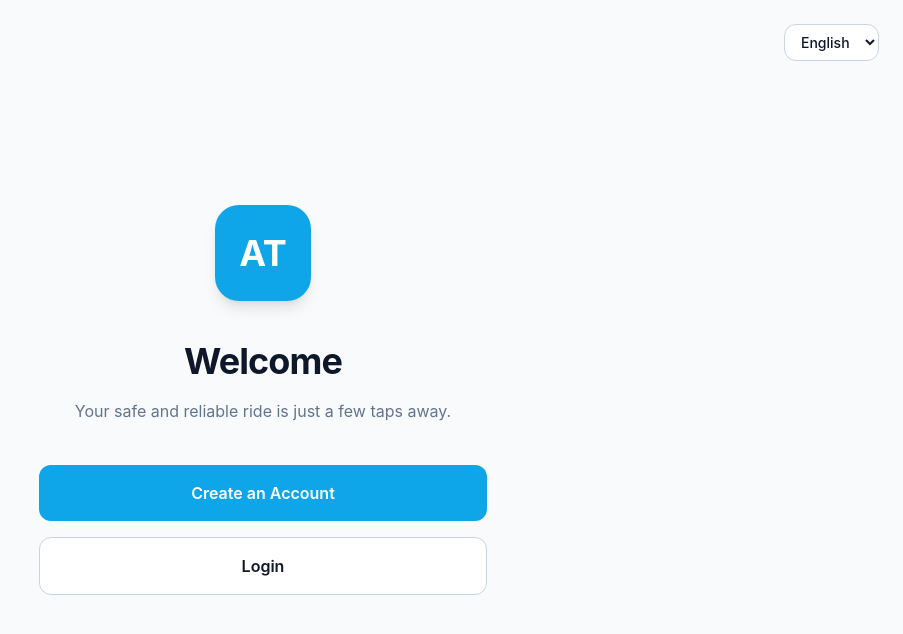
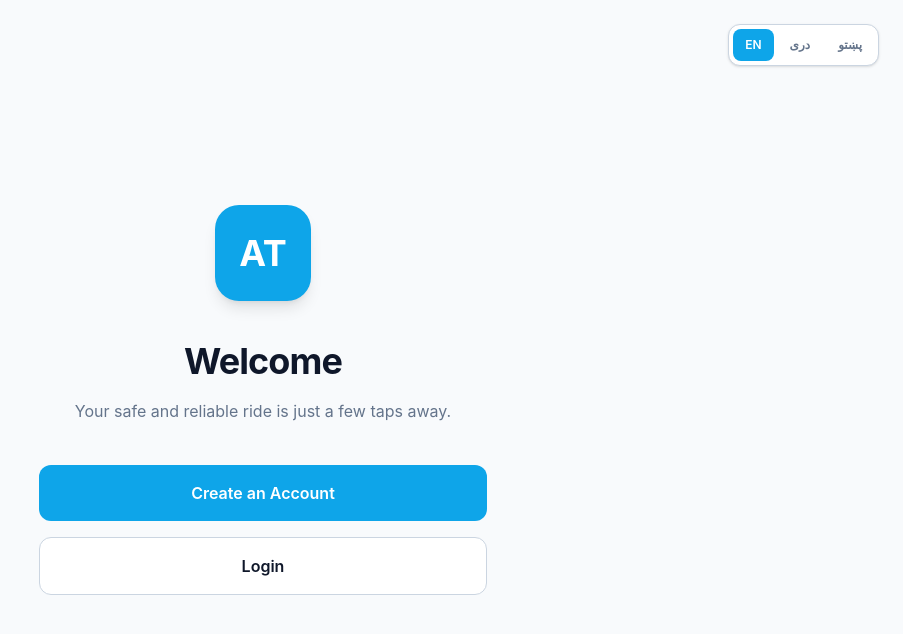
Before and after one commit to khalil-Gardiwal/netlinks-frontend, a React (Vite) app: page /auth/welcome in a window 1280 px wide. Shown: the top 634 px of the page, without its empty margins (377-1280 px from the left). Built offline with nearby package versions, Linux system fonts and the light colour scheme.

Commit message:
worked on translation in different pages

```diff
--- a/src/components/LanguageSwitcher.jsx
+++ b/src/components/LanguageSwitcher.jsx
@@ -3,20 +3,49 @@ import { useTranslation } from "react-i18next";
 function LanguageSwitcher() {
   const { i18n } = useTranslation();
 
-  const handleLanguageChange = (event) => {
-    i18n.changeLanguage(event.target.value);
+  const changeLanguage = (language) => {
+    i18n.changeLanguage(language);
+    localStorage.setItem("at-language", language);
   };
 
   return (
-    <select
-      value={i18n.language}
-      onChange={handleLanguageChange}
-      className="rounded-xl border border-[#CBD5E1] bg-white px-3 py-2 text-sm font-medium text-[#0F172A] outline-none transition focus:border-[#0EA5E9] focus:ring-4 focus:ring-[#E0F2FE]"
-    >
-      <option value="en">English</option>
-      <option value="fa">دری</option>
-      <option value="ps">پښتو</option>
-    </select>
+    <div className="flex items-center gap-1 rounded-xl border border-[#CBD5E1] bg-white p-1 shadow-sm">
+      <button
+        type="button"
+        onClick={() => changeLanguage("en")}
+        className={`rounded-lg px-3 py-2 text-xs font-semibold transition ${
+          i18n.language === "en"
+            ? "bg-[#0EA5E9] text-white"
+            : "text-[#64748B] hover:bg-[#F0F9FF]"
+        }`}
+      >
+        EN
+      </button>
+
+      <button
+        type="button"
+        onClick={() => changeLanguage("fa")}
+        className={`rounded-lg px-3 py-2 text-xs font-semibold transition ${
+          i18n.language === "fa"
+            ? "bg-[#0EA5E9] text-white"
+            : "text-[#64748B] hover:bg-[#F0F9FF]"
+        }`}
+      >
+        دری
+      </button>
+
+      <button
+        type="button"
+        onClick={() => changeLanguage("ps")}
+        className={`rounded-lg px-3 py-2 text-xs font-semibold transition ${
+          i18n.language === "ps"
+            ? "bg-[#0EA5E9] text-white"
+            : "text-[#64748B] hover:bg-[#F0F9FF]"
+        }`}
+      >
+        پښتو
+      </button>
+    </div>
   );
 }
 
--- a/src/i18n/i18n.js
+++ b/src/i18n/i18n.js
@@ -5,22 +5,29 @@ import fa from "./locales/fa.json";
 import ps from "./locales/ps.json";
 import en from "./locales/en.json";
 
+// Get saved language, otherwise use English
+const savedLanguage =
+  localStorage.getItem("at-language") || "en";
+
 i18n.use(initReactI18next).init({
   resources: {
+    en: {
+      translation: en,
+    },
 
-    en:{
-    translation:en,
-
-    },
     fa: {
       translation: fa,
     },
+
     ps: {
       translation: ps,
     },
   },
 
-  lng: "en",
+  // Start with the saved language
+  lng: savedLanguage,
+
+  // English is the fallback
   fallbackLng: "en",
 
   interpolation: {
--- a/src/pages/auth/SignIn.jsx
+++ b/src/pages/auth/SignIn.jsx
@@ -1,6 +1,7 @@
 import { useState } from "react";
 import { Link, useNavigate } from "react-router-dom";
 import { useTranslation } from "react-i18next";
+import LanguageSwitcher from "../../components/LanguageSwitcher";
 const AFGHAN_PHONE_REGEX =
   /^(70|71|72|73|74|75|76|77|78|79)\d{7}$/;
 
@@ -125,11 +126,11 @@ const handleSubmit = (e) => {
           {/* Header */}
           <div className="mb-8 text-center">
             <h1 className="text-3xl font-bold tracking-tight text-[#0F172A]">
-              Sign In
+              {t("signIn.title")}
             </h1>
 
             <p className="mx-auto mt-3 max-w-xs text-sm leading-6 text-[#64748B]">
-              Enter your phone number to continue.
+              {t("signIn.description")}
             </p>
           </div>
 
@@ -141,7 +142,7 @@ const handleSubmit = (e) => {
                 htmlFor="phone"
                 className="mb-2 block text-sm font-semibold text-[#0F172A]"
               >
-                Phone Number
+                {t("signIn.phoneNumber")}
               </label>
 
               <div
@@ -184,19 +185,21 @@ const handleSubmit = (e) => {
               type="submit"
               className="w-full rounded-xl bg-[#0EA5E9] px-4 py-3.5 text-sm font-semibold text-white shadow-sm transition-all duration-200 hover:bg-[#0284C7] hover:shadow-lg hover:shadow-[#0EA5E9]/20 active:scale-[0.99] focus:outline-none focus:ring-4 focus:ring-[#BAE6FD]"
             >
-              Login
+              {t("signIn.login")}
             </button>
           </form>
 
           {/* Sign Up */}
           <div className="mt-8 border-t border-[#CBD5E1] pt-6 text-center text-sm text-[#64748B]">
-            <span>Don't have an account? </span>
+            <span>
+              {t("signIn.noAccount")}
+            </span>
 
             <Link
               to="/auth/signup"
               className="font-semibold text-[#0EA5E9] transition-colors hover:text-[#0284C7]"
             >
-              Sign Up
+              {t("signIn.signUp")}
             </Link>
           </div>
         </div>
--- a/src/pages/auth/SignUp.jsx
+++ b/src/pages/auth/SignUp.jsx
@@ -1,6 +1,7 @@
 import { useState } from "react";
 import { useNavigate } from "react-router-dom";
 import { useTranslation } from "react-i18next";
+import LanguageSwitcher from "../../components/LanguageSwitcher";
 
 const AFGHAN_PHONE_REGEX =
   /^(70|71|72|73|74|75|76|77|78|79)\d{7}$/;
@@ -141,11 +142,11 @@ function SignUp() {
           {/* Header */}
           <div className="mb-8 text-center">
             <h1 className="text-3xl font-bold tracking-tight text-[#0F172A]">
-              Create an Account
+              {t("signUp.title")}
             </h1>
 
             <p className="mt-3 text-sm leading-6 text-[#64748B]">
-              Create your account and start enjoying safe and reliable rides.
+              {t("signUp.description")}
             </p>
           </div>
 
@@ -159,7 +160,7 @@ function SignUp() {
                   htmlFor="name"
                   className="mb-2 block text-sm font-semibold text-[#0F172A]"
                 >
-                  Full Name
+                  {t("signUp.fullName")}
                 </label>
 
                 <input
@@ -170,9 +171,8 @@ function SignUp() {
                   onBlur={() =>
                     setNameError(validateName(name))
                   }
-                  placeholder="Enter your full name"
-                  className={`w-full rounded-xl border bg-white px-4 py-3.5 text-sm text-[#0F172A] outline-none transition placeholder:text-[#94A3B8] ${
-                    nameError
+                  placeholder={t("signUp.fullNamePlaceholder")}
+                  className={`w-full rounded-xl border bg-white px-4 py-3.5 text-sm text-[#0F172A] outline-none transition placeholder:text-[#94A3B8] ${nameError
                     ? "border-[#DC2626]"
                     : "border-[#CBD5E1] focus:border-[#0EA5E9] focus:ring-4 focus:ring-[#E0F2FE]"
                     }`}
@@ -191,12 +191,11 @@ function SignUp() {
                   htmlFor="phone"
                   className="mb-2 block text-sm font-semibold text-[#0F172A]"
                 >
-                  Phone Number
+                  {t("signUp.phoneNumber")}
                 </label>
 
                 <div
-                  className={`flex overflow-hidden rounded-xl border bg-white transition ${
-                    phoneError
+                  className={`flex overflow-hidden rounded-xl border bg-white transition ${phoneError
                     ? "border-[#DC2626]"
                     : "border-[#CBD5E1] focus-within:border-[#0EA5E9] focus-within:ring-4 focus-within:ring-[#E0F2FE]"
                     }`}
@@ -228,7 +227,7 @@ function SignUp() {
                     onBlur={() =>
                       setPhoneError(validatePhone(phone))
                     }
-                    placeholder="70 123 4567"
+                    placeholder={t("signUp.phonePlaceholder")}
                     className="min-w-0 flex-1 px-4 py-3.5 text-sm text-[#0F172A] outline-none placeholder:text-[#94A3B8]"
                   />
                 </div>
@@ -242,8 +241,7 @@ function SignUp() {
 
               {/* Policy */}
               <div
-                className={`rounded-xl p-4 ${
-                  policyError
+                className={`rounded-xl p-4 ${policyError
                   ? "bg-[#FEF2F2]"
                   : "bg-[#F0F9FF]"
                   }`}
@@ -257,19 +255,22 @@ function SignUp() {
                   />
 
                   <span className="text-sm leading-6 text-[#64748B]">
-                    I agree to the{" "}
+                    {t("signUp.agree")}{" "}
                     <button
                       type="button"
                       className="font-semibold text-[#0EA5E9] hover:text-[#0284C7]"
                     >
-                      Terms & Conditions
+                      {t("signUp.terms")}
+
                     </button>{" "}
-                    and{" "}
+                    {t("signUp.and")}{" "}
+
                     <button
                       type="button"
                       className="font-semibold text-[#0EA5E9] hover:text-[#0284C7]"
                     >
-                      Privacy Policy
+                      {t("signUp.privacy")}
+
                     </button>
                     .
                   </span>
@@ -287,14 +288,14 @@ function SignUp() {
                 type="submit"
                 className="w-full rounded-xl bg-[#0EA5E9] px-6 py-4 text-sm font-semibold text-white shadow-sm transition duration-200 hover:bg-[#0284C7] focus:outline-none focus:ring-4 focus:ring-[#BAE6FD]"
               >
-                Create Account
+                {t("signUp.createAccount")}
               </button>
             </form>
 
             {/* Login */}
             <div className="mt-7 border-t border-[#CBD5E1] pt-6 text-center">
               <p className="text-sm text-[#64748B]">
-                Already have an account?
+                {t("signUp.alreadyAccount")}
               </p>
 
               <button
@@ -302,7 +303,7 @@ function SignUp() {
                 onClick={() => navigate("/auth/sign-in")}
                 className="mt-2 font-semibold text-[#0EA5E9] transition hover:text-[#0284C7]"
               >
-                Login
+              {t("signUp.login")}
               </button>
             </div>
           </div>
```
Lines whose indentation alone changed are shown as unchanged.
